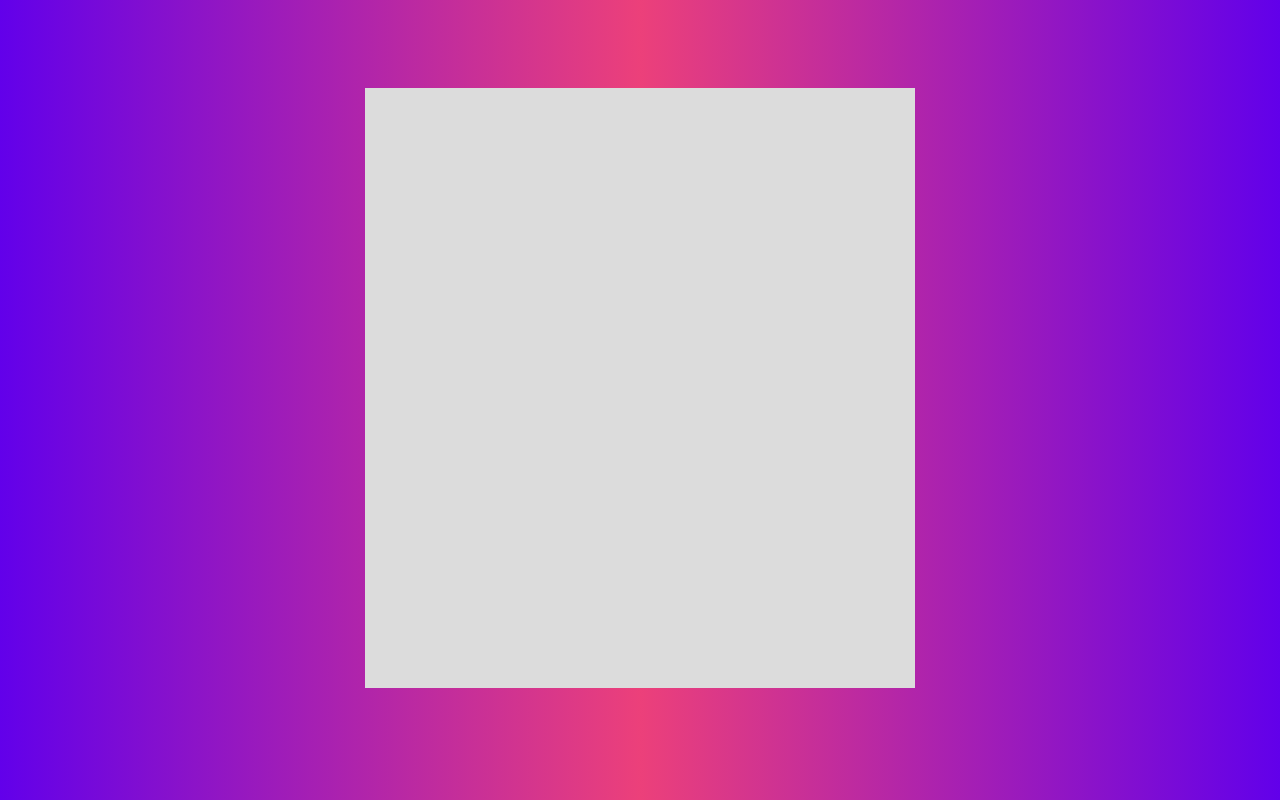
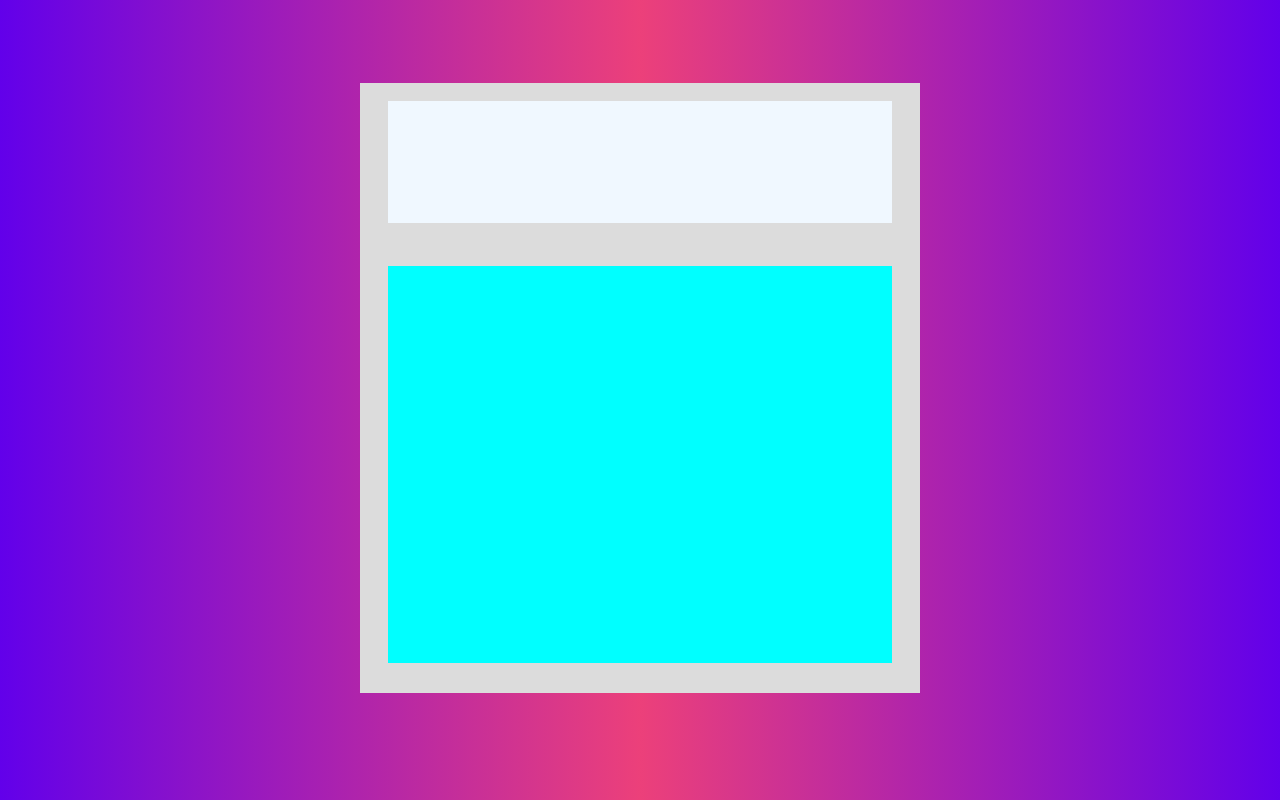
Before and after one commit to Lucas-Wenck/Calculator, a plain HTML site: page index.html in a window 1280 px wide. Drawn offline with Linux system fonts and the light colour scheme.

Commit message:
Decide positioning for divs in calculator

```diff
--- a/style.css
+++ b/style.css
@@ -2,6 +2,7 @@
     --g1: rgb(98, 0, 234);
     --g2: rgb(236, 64, 122);
   }
+
 body {
   background: linear-gradient(
     to right,
@@ -19,5 +20,34 @@ body {
 #calculator-body {
     min-height: 600px;
     width: 550px;
+    padding: 5px;
     background-color: gainsboro;
+    display: flex;
+    flex-direction: column;
+    position: relative;
   }
+
+  #display{
+    position: absolute;
+    right: 5%;
+    top: 3%;
+    width: 90%;
+    height: 20%;
+    background-color: aliceblue;
+    display: flex;
+    justify-content: center;
+    align-items: center;
+    font-size: 24px;
+    font-weight: 700;
+    font-style: italic;
+    margin-bottom: 32px;
+  }
+
+  #buttons{
+    background-color: aqua;
+    position: absolute;
+    right: 5%;
+    top: 30%;
+    width: 90%;
+    height: 65%;
+  }
```
Also changed, not shown: index.html (line endings or trailing spaces).
